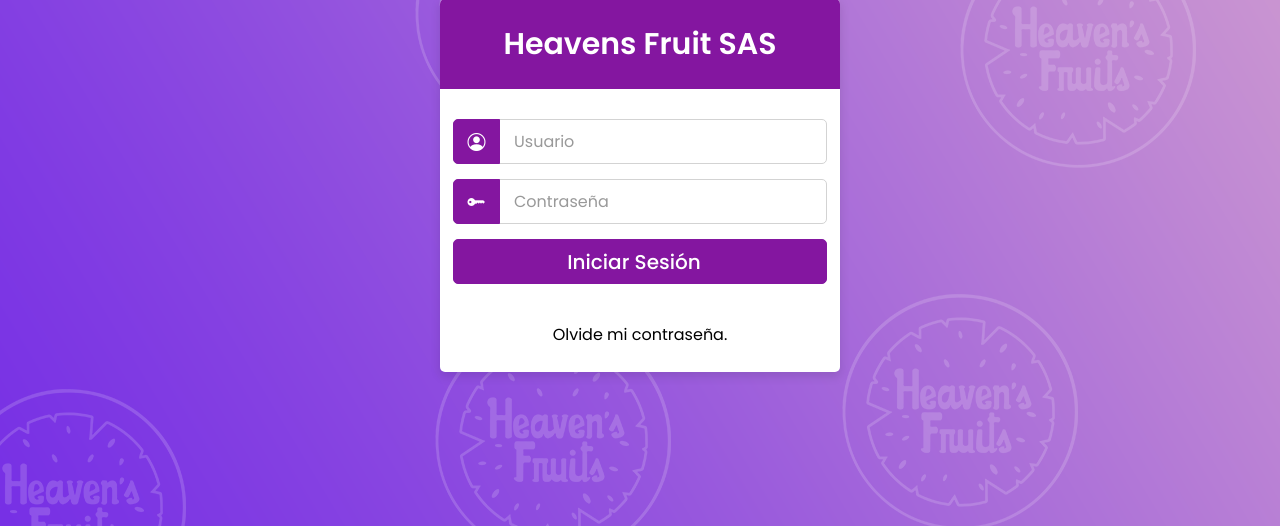
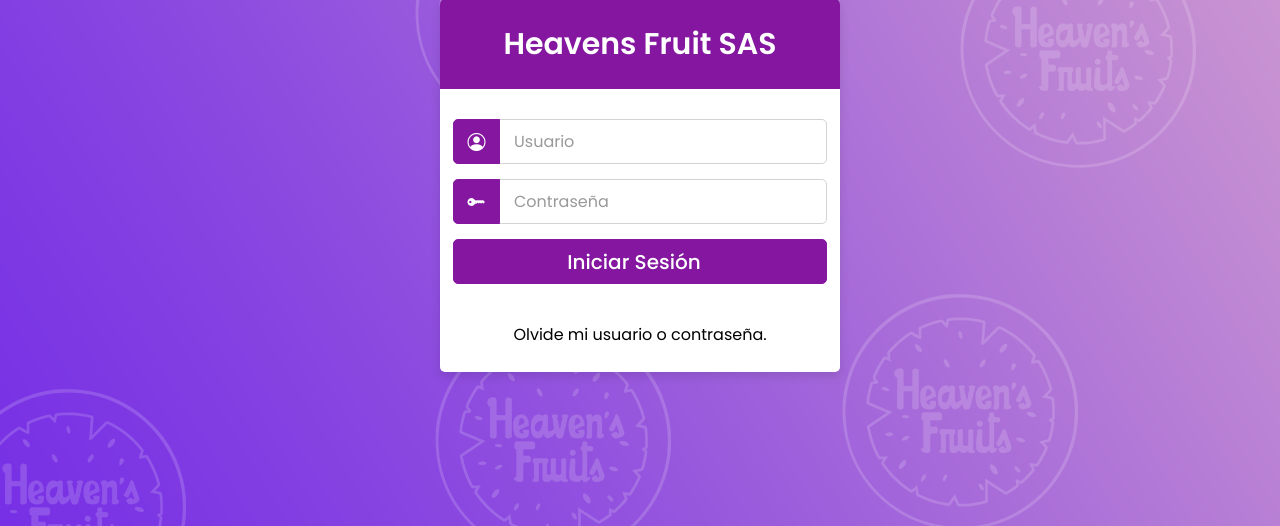
Before and after one commit to Sebastyk120/nextjs-django-business-app, a Django app: page /autenticacion/login/ in a window 1280 px wide. Shown: the part 171-697 px from the top of the page. Run offline with Django 4.2, Linux system fonts and the light colour scheme; some libraries are stand-ins or nearby versions.

Commit message:
Olvide, login, usuario

```diff
--- a/autenticacion/templates/login.html
+++ b/autenticacion/templates/login.html
@@ -37,7 +37,7 @@
                 <input type="submit" value="Iniciar Sesión">
             </div>
             <br>
-            <a class="navbar-brand" href="{% url 'password_reset' %}">Olvide mi contraseña.</a>
+            <a class="navbar-brand" href="{% url 'password_reset' %}">Olvide mi usuario o contraseña.</a>
         </form>
 
         <div class="footer">
```
